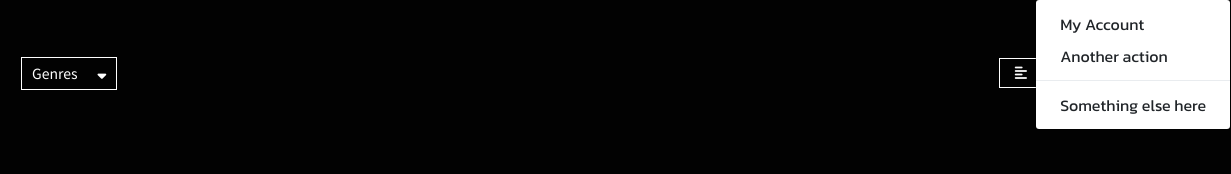
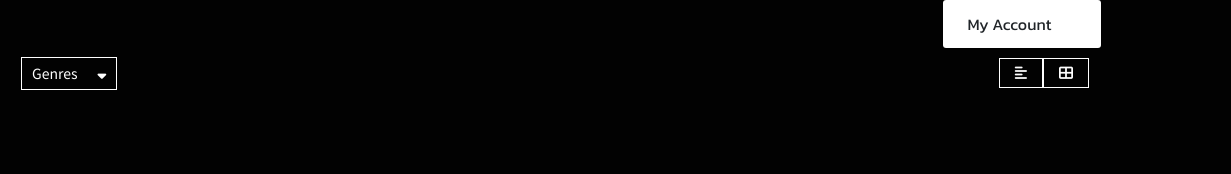
Before and after one commit to ritapetillo/Netflix-Clone, a plain HTML site: page index.html in a window 1280 px wide. Both pictures are taken after a click on the button 1233 px from the left and 36 px from the top of the page. Shown: the part 60-234 px from the top of the page, 167-1398 px from the left, 1231 px wide, since content can reach past the window. Drawn offline with nearby package versions, Linux system fonts and the light colour scheme.

Commit message:
with profile

```diff
--- a/index.html
+++ b/index.html
@@ -58,11 +58,9 @@
                             src="https://mir-s3-cdn-cf.behance.net/project_modules/disp/366be133850498.56ba69ac36858.png"
                             alt="">
                     </a>
-                    <div class="dropdown-menu" aria-labelledby="navbarDropdown">
+                    <div class="dropdown-menu" id="dropdwn" aria-labelledby="navbarDropdown">
                         <a class="dropdown-item" href="profile.html">My Account</a>
-                        <a class="dropdown-item" href="#">Another action</a>
-                        <div class="dropdown-divider"></div>
-                        <a class="dropdown-item" href="#">Something else here</a>
+
                     </div>
                 </li>
             </ul>
--- a/style.css
+++ b/style.css
@@ -21,7 +21,10 @@ a:link {
 .nav-netflix {
   background-color: #020202;
 }
-
+div.dropdown-menu.show {
+  right: 0 !important;
+  left: -150% !important;
+}
 .navbar-dark .navbar-nav .nav-link {
   color: rgb(255 255 255);
 }
@@ -121,17 +124,16 @@ footer i {
   color: rgba(255, 255, 255, 0.473);
   margin-bottom: 15px;
 }
-footer.container{
-    width: 60vw;
+footer.container {
+  width: 60vw;
 }
 
-.footer__btn{
-    padding:5px 5px;
-    border:1px solid rgba(255, 255, 255, 0.473);
-    max-width: 65px;
-    margin-top: 15px;
-    margin-bottom: 15px;
-
+.footer__btn {
+  padding: 5px 5px;
+  border: 1px solid rgba(255, 255, 255, 0.473);
+  max-width: 65px;
+  margin-top: 15px;
+  margin-bottom: 15px;
 }
 @media screen and (max-width: 990px) {
   .hidden-mobile {
```
